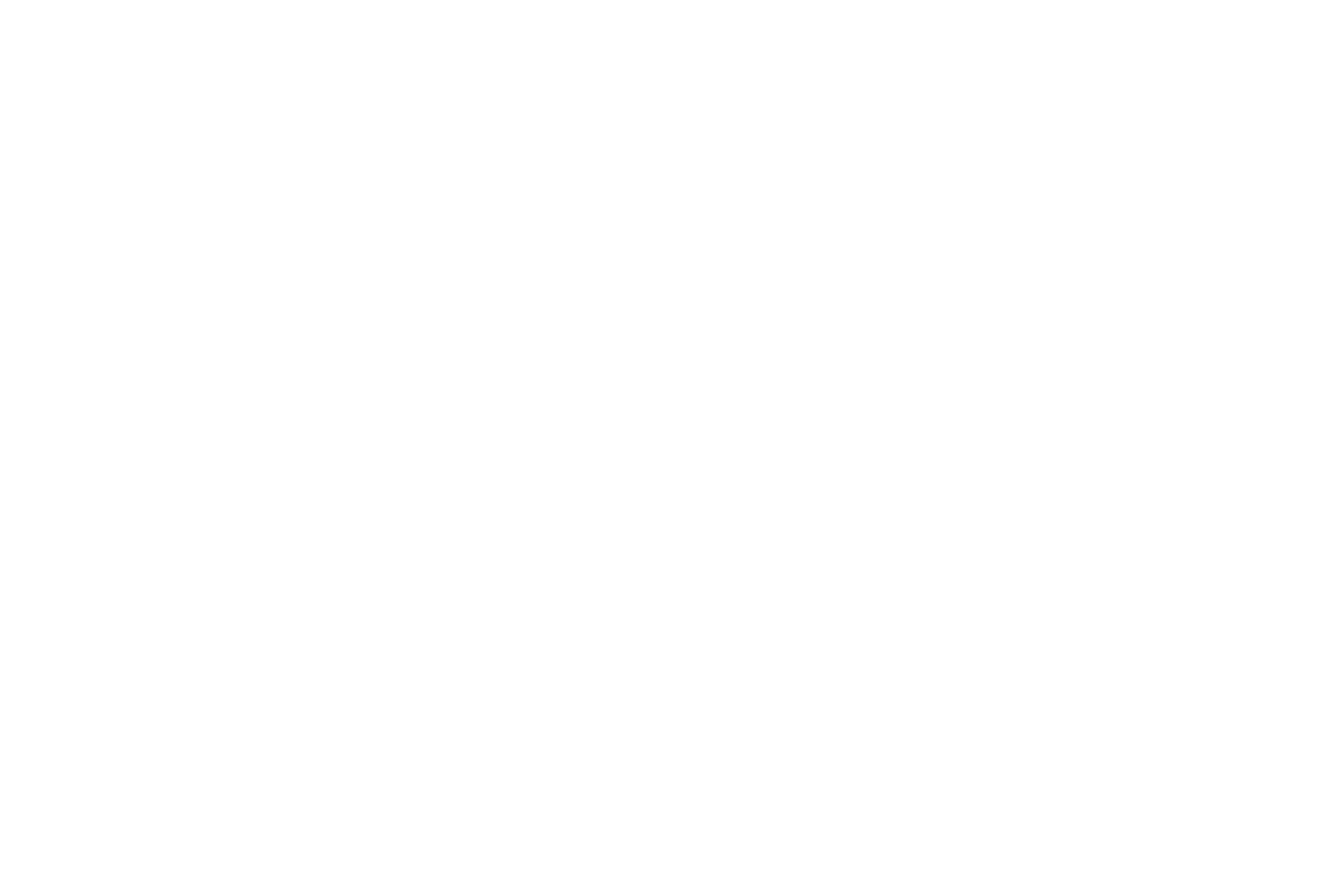
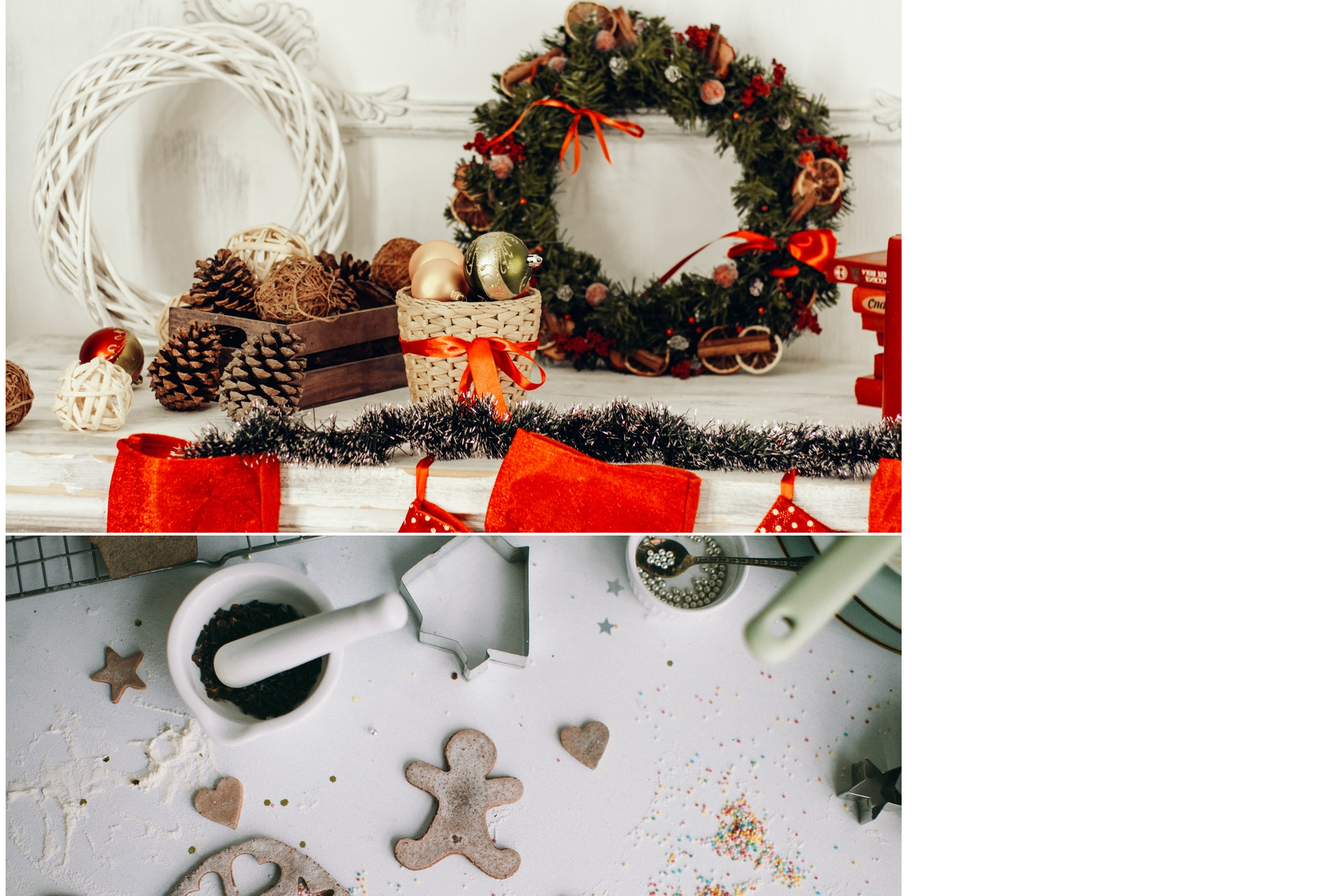
Before and after one commit to luciousmc/react_slide, a React app: page / in a window 1280 px wide. Shown: the part 1465-2745 px from the top of the page at 70% size, 1920 px wide, since content can reach past the window. Before the commit the page ends 800 px from the top, so only its background shows below. Built offline with nearby package versions, Linux system fonts and the light colour scheme; the HTML template or start-up script is replaced by a standard one.

Commit message:
added styled components

```diff
--- a/package.json
+++ b/package.json
@@ -26,6 +26,7 @@
     "@babel/core": "^7.12.9",
     "@babel/plugin-transform-react-jsx": "^7.12.7",
     "babel-loader": "^8.2.2",
+    "styled-components": "^5.2.1",
     "webpack": "^5.10.0",
     "webpack-cli": "^4.2.0"
   }
--- a/src/app.jsx
+++ b/src/app.jsx
@@ -1,5 +1,6 @@
 import React from 'react';
 import Slider from './slider';
+
 
 const App = () => {
   return(
@@ -7,10 +8,11 @@ const App = () => {
       <h1>React slide</h1>
       <hr/>
       <Slider>
-        <div>how</div>
-        <div>are</div>
-        <div>you</div>
-        <div>doing</div>
+        <img src="../images/image1.jpg" alt=""/>
+        <img src="../images/image2.jpg" alt=""/>
+        <img src="../images/image3.jpg" alt=""/>
+        <img src="../images/image4.jpg" alt=""/>
+        <img src="../images/image5.jpg" alt=""/>
       </Slider>
     </>
   );
--- a/src/slider.jsx
+++ b/src/slider.jsx
@@ -3,7 +3,13 @@ import React from 'react';
 const Slider = ({ children }) => {
   return (
     <div className="slide-container">
-
+      {
+        children.map((child,i) => {
+          return (
+            <div key={i} id={`slide-${i}`} className="slide">{child}</div>
+          );
+        })
+      }
     </div>
   )
 }
--- a/webpack.config.js
+++ b/webpack.config.js
@@ -15,6 +15,10 @@ module.exports = {
                         ]
                     }
                 }
+            },
+            {
+                test: /\.css$/,
+                use: ['style-loader', 'css-loader']
             }
         ]
     }
```
Also changed, not shown: 1 other file (tests, documents, lock files or other folders).
